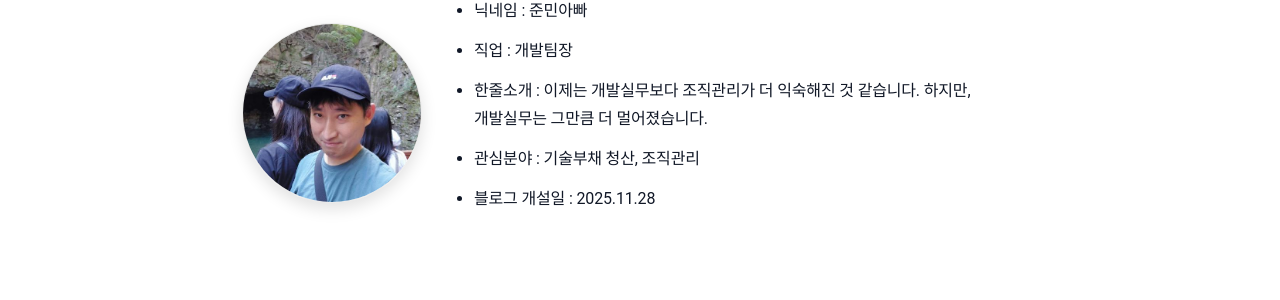
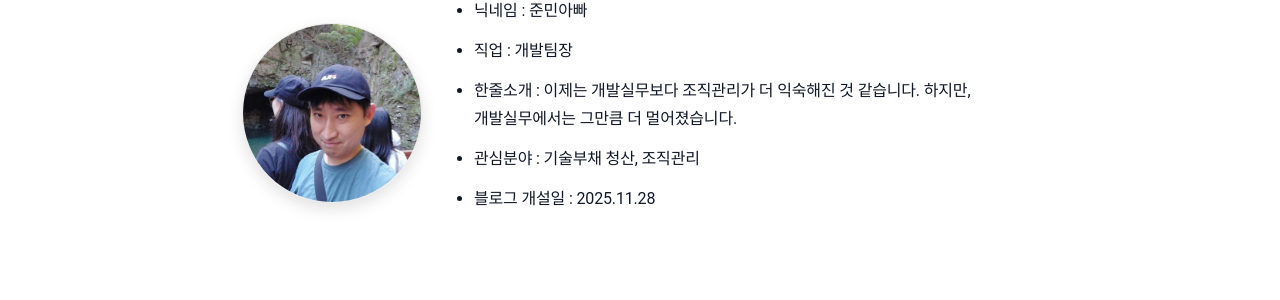
Before and after one commit to sanghoon-lee/sanghoon-lee.github.io, a Jekyll site: the page built from index.md, in a window 1280 px wide. Shown: the part 217-517 px from the top of the page. Built offline with Jekyll 4.4.1, drawn with Linux system fonts in a browser that asks for light colours.

Commit message:
커리어 수정

```diff
--- a/index.md
+++ b/index.md
@@ -116,7 +116,7 @@ title: 🏠 Home
   <ul class="hero-subtitle">
     <li>닉네임 : 준민아빠 </li>
     <li>직업 : 개발팀장 </li>
-    <li>한줄소개 : 이제는 개발실무보다 조직관리가 더 익숙해진 것 같습니다. 하지만, 개발실무는 그만큼 더 멀어졌습니다. </li>
+    <li>한줄소개 : 이제는 개발실무보다 조직관리가 더 익숙해진 것 같습니다. 하지만, 개발실무에서는 그만큼 더 멀어졌습니다. </li>
     <li>관심분야 : 기술부채 청산, 조직관리</li>
     <li>블로그 개설일 : 2025.11.28</li>
   </ul>
```
